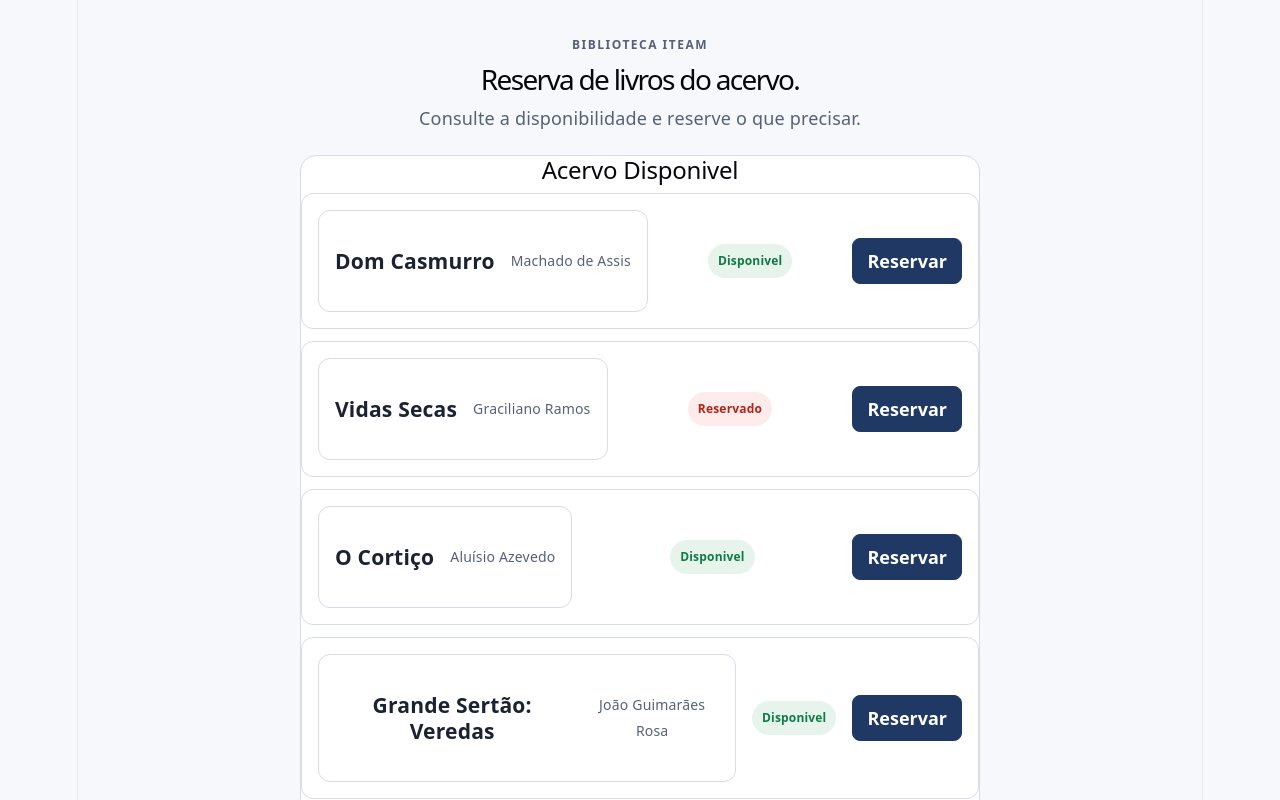
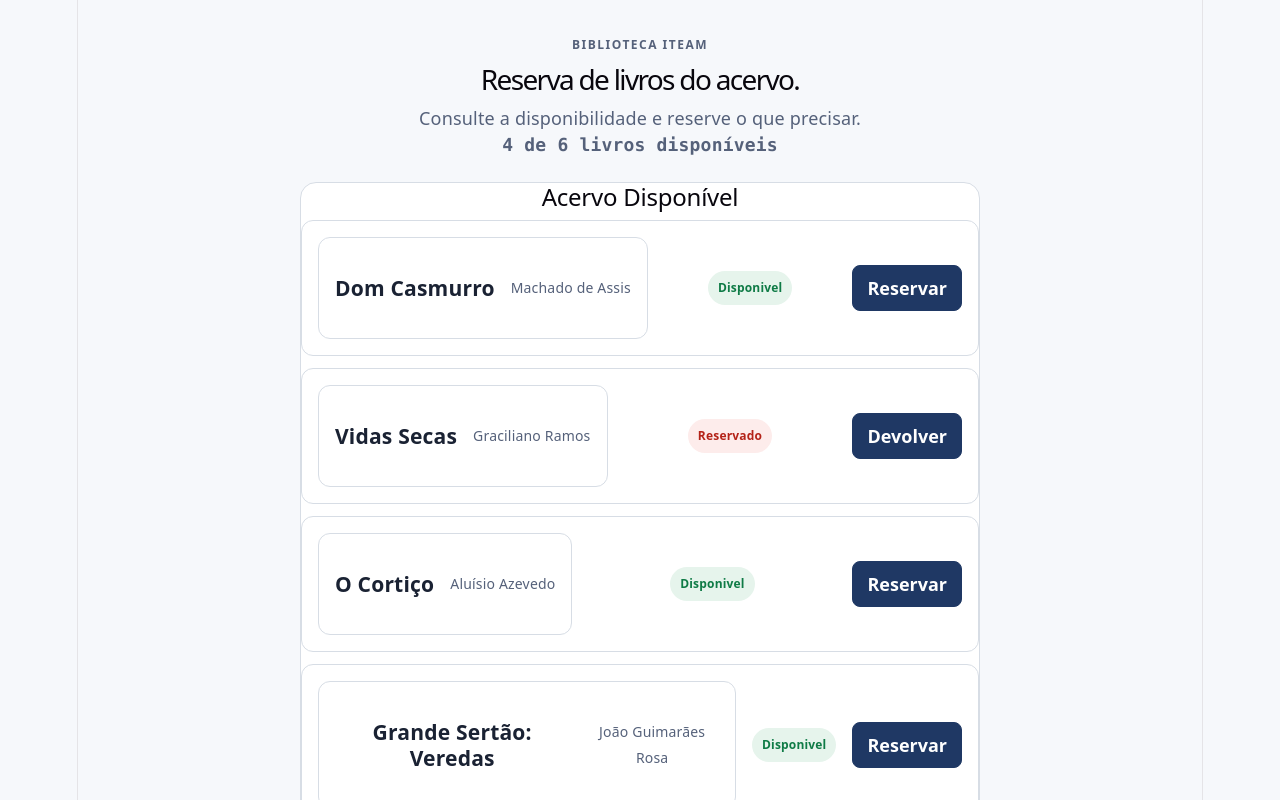
Before and after one commit to MenezesVic/reserva-biblioteca-victor-menezes, a React (Vite) app: page / in a window 1280 px wide. Shown: the top 800 px of the page. Built offline with nearby package versions, Linux system fonts and the light colour scheme.

Commit message:
feat: adiciona estado e alterna reserva

```diff
--- a/src/App.jsx
+++ b/src/App.jsx
@@ -1,21 +1,49 @@
+import { useState } from "react"; // 1. Importe o useState do React
 import "./App.css";
 import BookList from "./components/BookList";
 import Panel from "./components/Panel";
 import { books } from "./data/books";
 
 export default function App() {
+  // 2. Guarda a lista de livros no estado
+  const [bookList, setBookList] = useState(books);
+
+  // 3. O contador precisa ser calculado (não criado com outro useState)
+  const totalBooks = bookList.length;
+  const availableBooks = bookList.filter((book) => book.available).length;
+
+  // 4. Troca o alerta por uma atualização imutável
   function handleReserve(bookId) {
-    window.alert(`Livro ${bookId} - ação ainda não implementada`);
+    const updatedBooks = bookList.map((book) => {
+      // Se for o livro clicado, cria uma cópia dele invertendo o 'available'
+      if (book.id === bookId) {
+        return { ...book, available: !book.available };
+      }
+      // Se não for, devolve o livro intacto
+      return book;
+    });
+
+    // Atualiza o estado com a nova lista
+    setBookList(updatedBooks);
   }
+
   return (
     <main className="app">
       <header className="hero">
         <p className="eyebrow">BIBLIOTECA ITEAM</p>
         <h1>Reserva de livros do acervo.</h1>
         <p>Consulte a disponibilidade e reserve o que precisar.</p>
+
+        {/* Mostrando o contador no topo da página */}
+        <p className="counter">
+          <strong>
+            {availableBooks} de {totalBooks} livros disponíveis
+          </strong>
+        </p>
       </header>
-      <Panel title="Acervo Disponivel">
-        <BookList books={books} onReserve={handleReserve} />
+
+      <Panel title="Acervo Disponível">
+        <BookList books={bookList} onReserve={handleReserve} />
       </Panel>
     </main>
   );
--- a/src/components/BookCard.jsx
+++ b/src/components/BookCard.jsx
@@ -9,7 +9,9 @@ export default function BookCard({ book, onReserve }) {
         {book.available ? "Disponivel" : "Reservado"}
       </span>
 
-      <button onClick={() => onReserve(book.id)}>Reservar</button>
+      <button onClick={() => onReserve(book.id)}>
+        {book.available ? "Reservar" : "Devolver"}
+      </button>
     </article>
   );
 }
```
